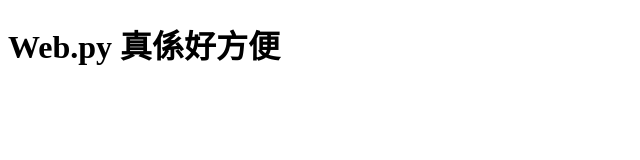
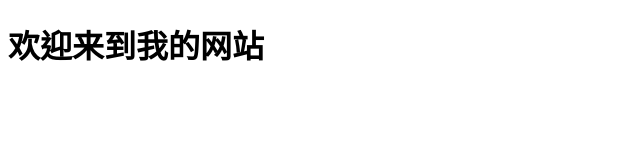
Before and after one commit to Molingyue1983/AETERMcoding.github.io, a plain HTML site: page index.html in a window 1280 px wide. Shown: the whole page, without its empty margins (0-640 px from the left). Drawn offline with Linux system fonts and the light colour scheme.

Commit message:
Update index.html

```diff
--- a/index.html
+++ b/index.html
@@ -6,6 +6,6 @@
     <title>test</title>
 </head>
 <body>
-    <h1>Web.py 真係好方便</h1>
+    <h1>欢迎来到我的网站</h1>
 </body>
 </html>
```
